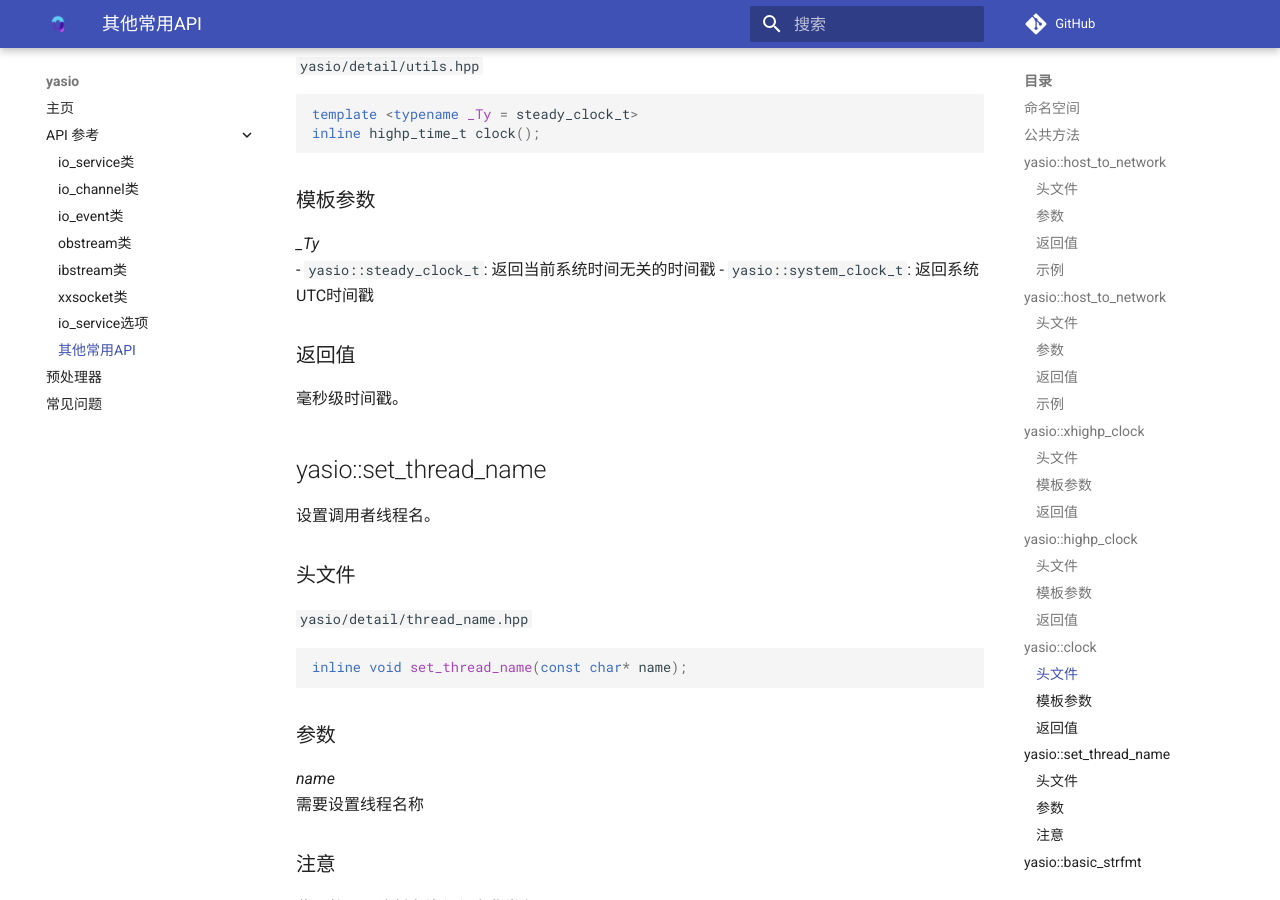
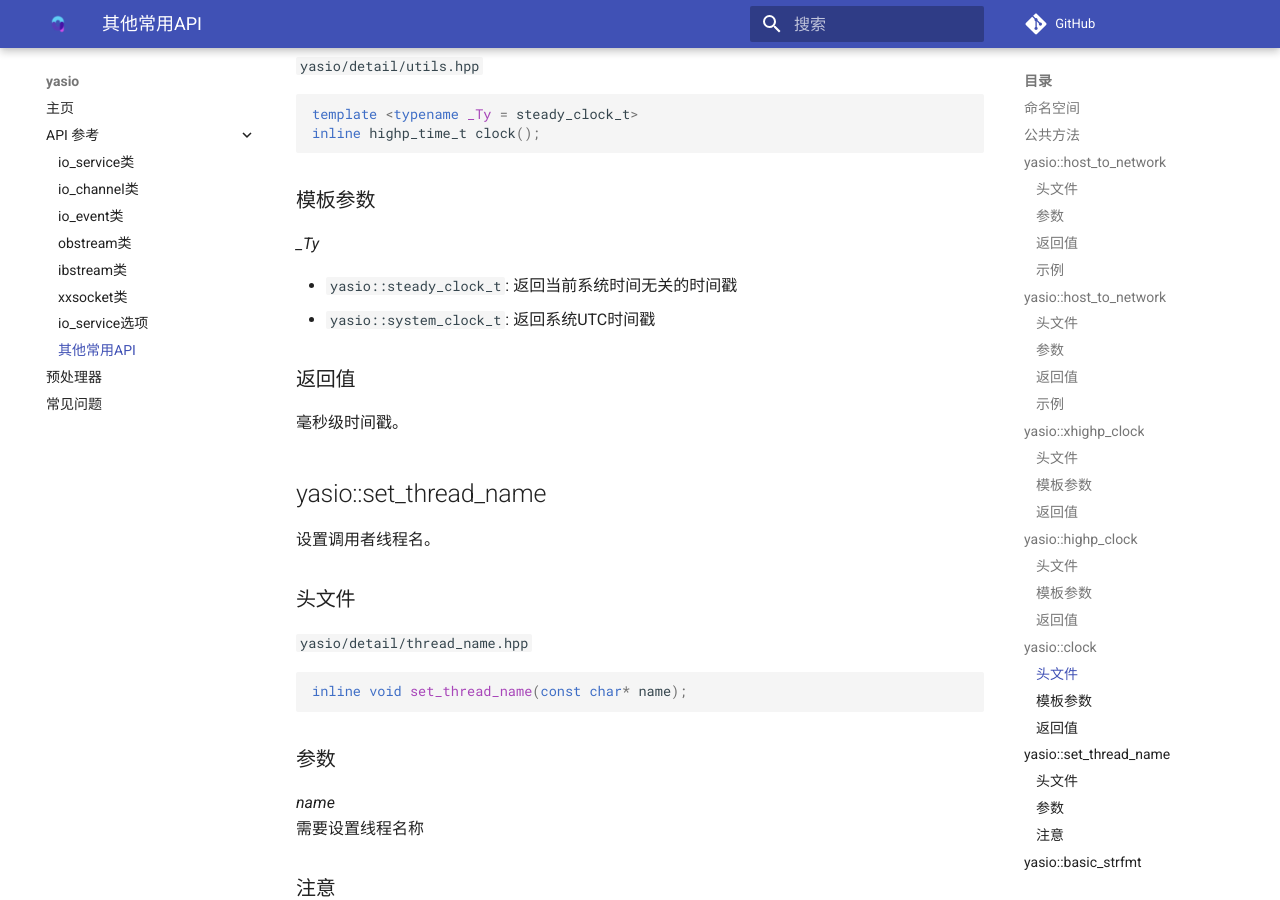
Before and after one commit to yasio/docs-936, an MkDocs documentation site: the page built from docs/api/reference/others.md, in a window 1280 px wide and 900 px high, scrolled down 3778 px. Built offline with MkDocs 1.6.1 and Material for MkDocs 9.7.7, drawn with Linux system fonts in a browser that asks for light colours; comment, search, counter and statistics services are not loaded; some of the changed lines change nothing that is shown.

Commit message:
Fix link

```diff
--- a/docs/api/reference/others.md
+++ b/docs/api/reference/others.md
@@ -163,6 +163,7 @@
 ### 模板参数
 
 *_Ty*<br/>
+
 - `yasio::steady_clock_t`: 返回当前系统时间无关的时间戳
 - `yasio::system_clock_t`: 返回系统UTC时间戳
 
@@ -170,7 +171,7 @@
 
 毫秒级时间戳。
 
-## <a name="clock"></a> yasio::set_thread_name
+## <a name="set_thread_name"></a> yasio::set_thread_name
 
 设置调用者线程名。
 
@@ -191,7 +192,7 @@
 
 此函数用于诊断多线程程序非常有用。
 
-## <a name="clock"></a> yasio::basic_strfmt
+## <a name="basic_strfmt"></a> yasio::basic_strfmt
 
 函数模板，格式化字符串或者宽字符串。
 
```
